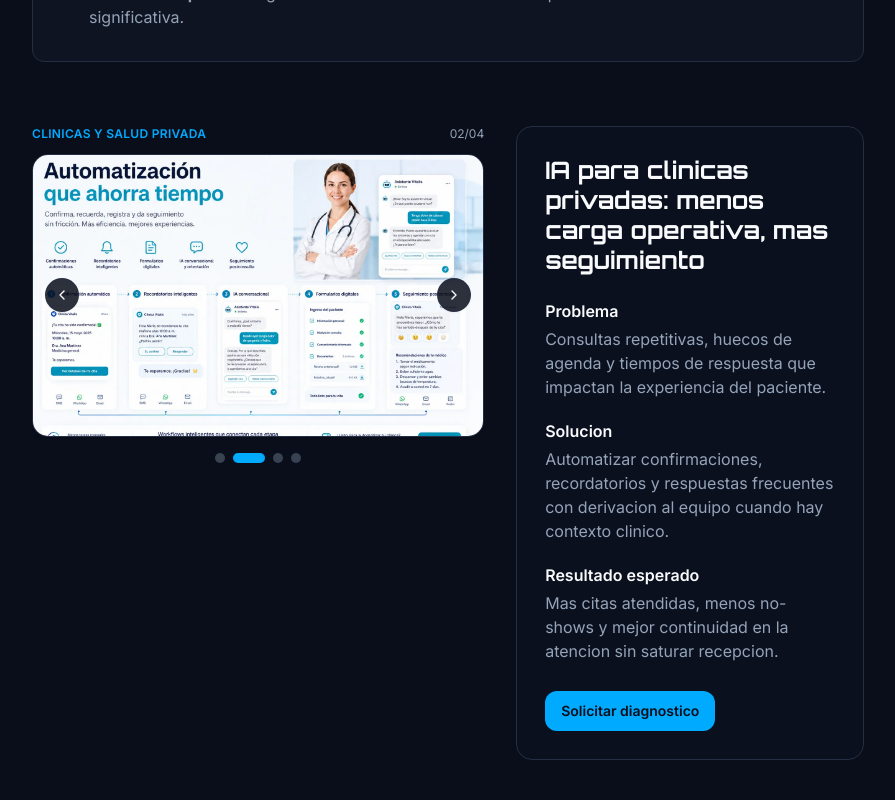
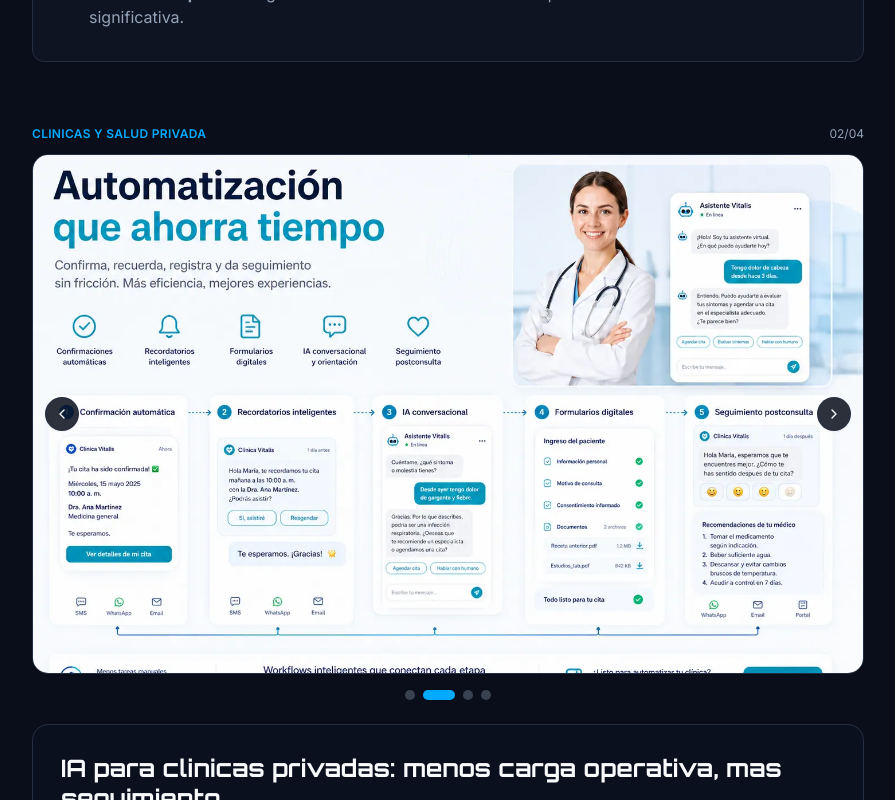
Before and after one commit to ronaldtayaia22-creator/rtp-seo-next-clean, a Next.js app: page /ia-clinicas-navarra in a window 1280 px wide. Shown: the part 2080-2880 px from the top of the page, without its empty margins (192-1087 px from the left). Built offline with nearby package versions, Linux system fonts and the light colour scheme; no server answers.

Commit message:
UI: stack sector visual story layout vertically

```diff
--- a/components/shared/SectorVisualStory.tsx
+++ b/components/shared/SectorVisualStory.tsx
@@ -73,8 +73,8 @@ const SectorVisualStory = ({
   const next = () => goTo(normalizedActiveIndex + 1);
 
   return (
-    <section className={cn('grid gap-8 lg:grid-cols-[minmax(0,1.3fr)_minmax(0,1fr)] lg:items-start', className)}>
-      <div>
+    <section className={cn('space-y-6', className)}>
+      <div className="w-full">
         <div className="mb-3 flex items-center justify-between gap-4">
           <p className="text-xs font-semibold uppercase tracking-wide text-primary">{sectorLabel}</p>
             <p className="text-xs text-muted-foreground">
@@ -82,7 +82,7 @@ const SectorVisualStory = ({
             </p>
           </div>
 
-        <div className="relative overflow-hidden rounded-2xl border border-border bg-card shadow-sm aspect-[16/10]">
+        <div className="relative w-full overflow-hidden rounded-2xl border border-border bg-card shadow-sm aspect-[16/10]">
           {safeSlides.map((slide, index) => {
             const isActive = index === normalizedActiveIndex;
             return (
```
